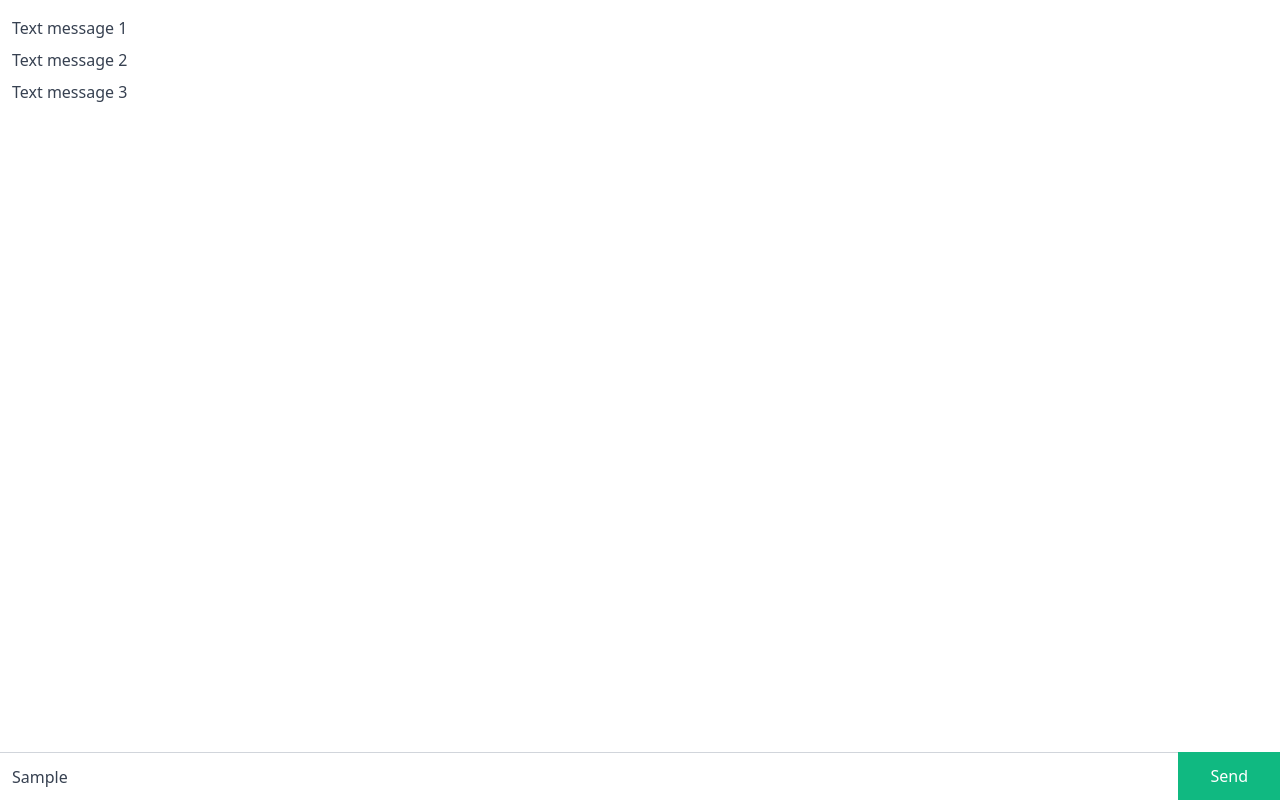
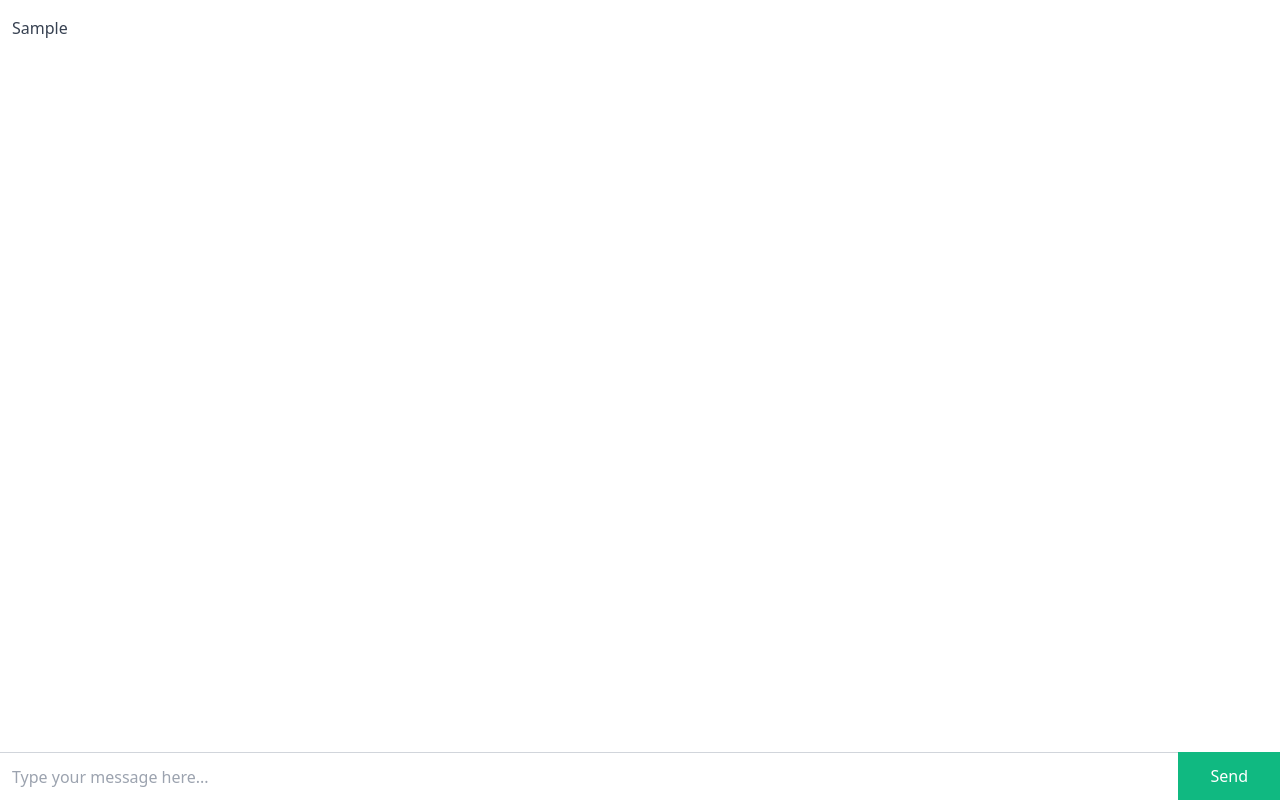
Before and after one commit to spero61/node-practice, a website: page chat-app/index.html in a window 1280 px wide. Both pictures are taken after typing "Sample" into the empty fields and a click on the button "Send". Drawn offline with nearby package versions, Linux system fonts and the light colour scheme.

Commit message:
Add sendMessage() to the client

```diff
--- a/chat-app/index.html
+++ b/chat-app/index.html
@@ -13,9 +13,7 @@
   <body>
     <div class="h-screen w-screen flex flex-col justify-between">
       <div class="p-3 overflow-auto" id="chat">
-        <p class="text-gray-700 py-1">Text message 1</p>
-        <p class="text-gray-700 py-1">Text message 2</p>
-        <p class="text-gray-700 py-1">Text message 3</p>
+        <!-- message content p tags -->
       </div>
       <div class="flex">
         <input
@@ -32,8 +30,6 @@
         </button>
       </div>
     </div>
-    <script>
-      const ws = new WebSocket('ws://localhost:3000');
-    </script>
+    <script src="scripts.js"></script>
   </body>
 </html>
--- /dev/null
+++ b/chat-app/scripts.js
@@ -0,0 +1,32 @@
+const ws = new WebSocket('ws://localhost:3000');
+const chatBox = document.querySelector('#chat');
+const messageBox = document.querySelector('#message');
+
+function addMessage(message) {
+  const node = document.createElement('p');
+  const text = document.createTextNode(message);
+
+  node.appendChild(text);
+  node.classList.add('text-gray-700', 'py-1');
+  chatBox.appendChild(node);
+}
+
+ws.addEventListener('message', (event) => {
+  const data = JSON.parse(event.data);
+
+  if (data.type === 'message') {
+    addMessage(data.data);
+  }
+});
+
+function sendMessage() {
+  const message = messageBox.value;
+
+  if (!message) {
+    return false;
+  }
+  //   ws.send(JSON.stringify({ type: 'message', data: message }));
+
+  addMessage(message);
+  messageBox.value = '';
+}
```
